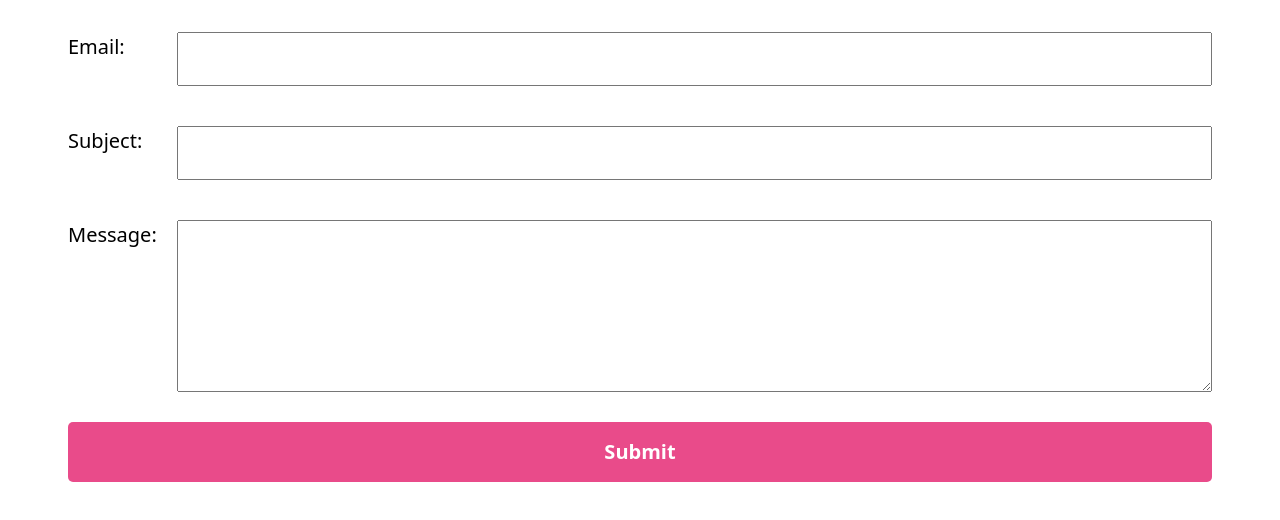
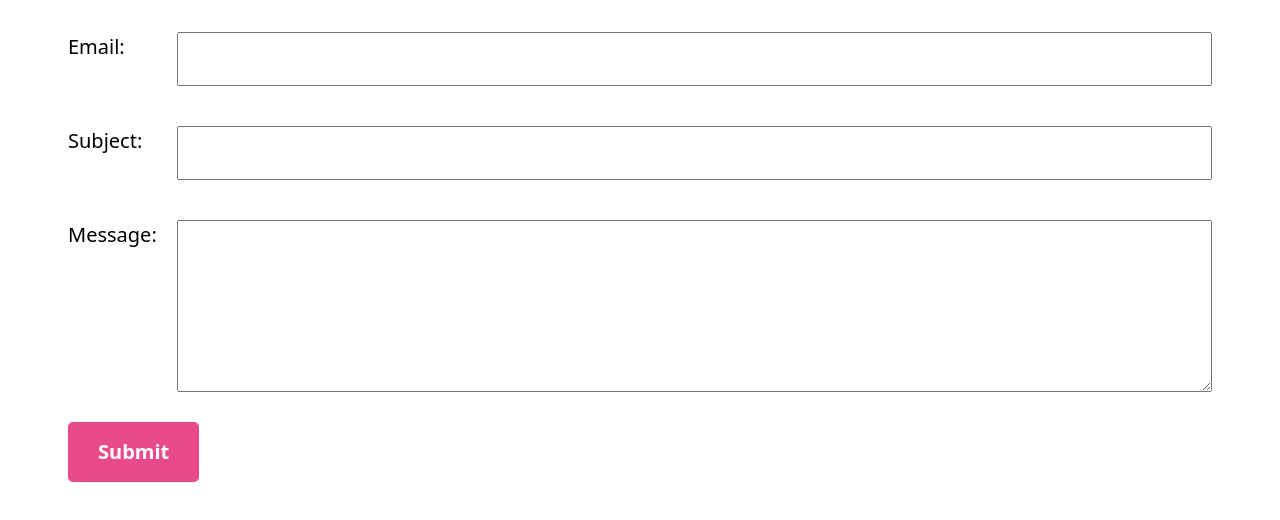
Before and after one commit to d2osborn/portfolio, a plain HTML site: page contacts/index.html in a window 1280 px wide. Shown: the part 156-676 px from the top of the page. Drawn offline with Linux system fonts and the light colour scheme.

Commit message:
button for resume

```diff
--- a/style.css
+++ b/style.css
@@ -75,11 +75,15 @@ button {
   grid-column: 1 / -1;
   background-color: var(--color-accent);
   color: white;
+  text-decoration: none;
+  padding: 0.75em 1.5em;
   border: none;
   border-radius: 0.25em;
   cursor: pointer;
-  padding: 0.75em 1.5em;
+  font: inherit;
   font-weight: bold;
+  text-align: center;
+  width: fit-content;
 }
 
 button:hover {
```
Also changed, not shown: resume/index.html (+1 -1 lines).
